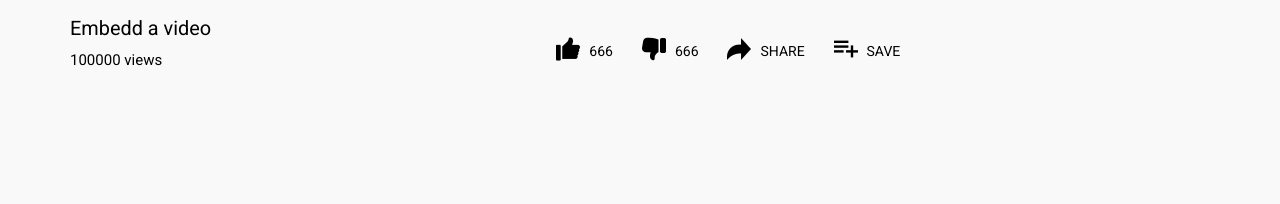
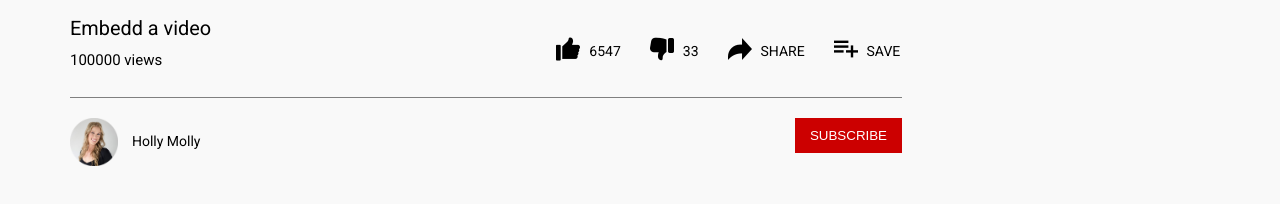
Before and after one commit to tirthajyoti-ghosh/youtube-video-player-page, a plain HTML site: page index.html in a window 1280 px wide. Shown: the part 652-856 px from the top of the page. Drawn offline with Linux system fonts and the light colour scheme.

Commit message:
added uploader,avater and subscribe button

```diff
--- a/index.html
+++ b/index.html
@@ -58,7 +58,7 @@
           allowfullscreen
         ></iframe>
       </div>
-
+     <div class="view-wrapper">
       <div class="view">
         <h3>Embedd a video</h3>
         <p>100000 views</p>
@@ -66,14 +66,21 @@
 
       <div class="video-info">
         <img src="like.png" alt="like-button" />
-        <span>666</span>
+        <span>6547</span>
         <img src="hand-gesture.png" alt="dislike-button" />
-        <span>666</span>
+        <span>33</span>
         <img src="share.png" alt="share-button" />
         <span>SHARE</span>
         <img src="playlist.png" alt="playlist-button" />
         <span>SAVE</span>
       </div>
+    </div>  <br><br><br><br><br>
+
+      <div class="uploader">
+        <img src="avatar.png" alt="" height="48" id = "avatar"> <span id = "molly">Holly Molly</span>
+        <button id = "subscribe">SUBSCRIBE</button>
+      </div>
+
 
 
     </div>
--- a/style.css
+++ b/style.css
@@ -102,3 +102,32 @@ p {
   margin: 0 25px 0 5px;
   font-size: 14px;
 }
+
+.uploader {
+  width: 65%;
+  border-top: 1px solid grey;
+  margin-left: 70px;
+}
+
+.clearfix {
+  float: none;
+}
+
+#molly {
+  position: relative;
+  top: -20px;
+  margin-left: 10px;
+  font-size: 14px;
+}
+
+#subscribe {
+  float: right;
+  background-color:#CC0000;
+  padding: 10px 15px;
+  color: white;
+  border: none;
+}
+
+#avatar, #molly, #subscribe {
+  margin-top: 20px;
+}
```
Also changed, not shown: avatar.png (added).
